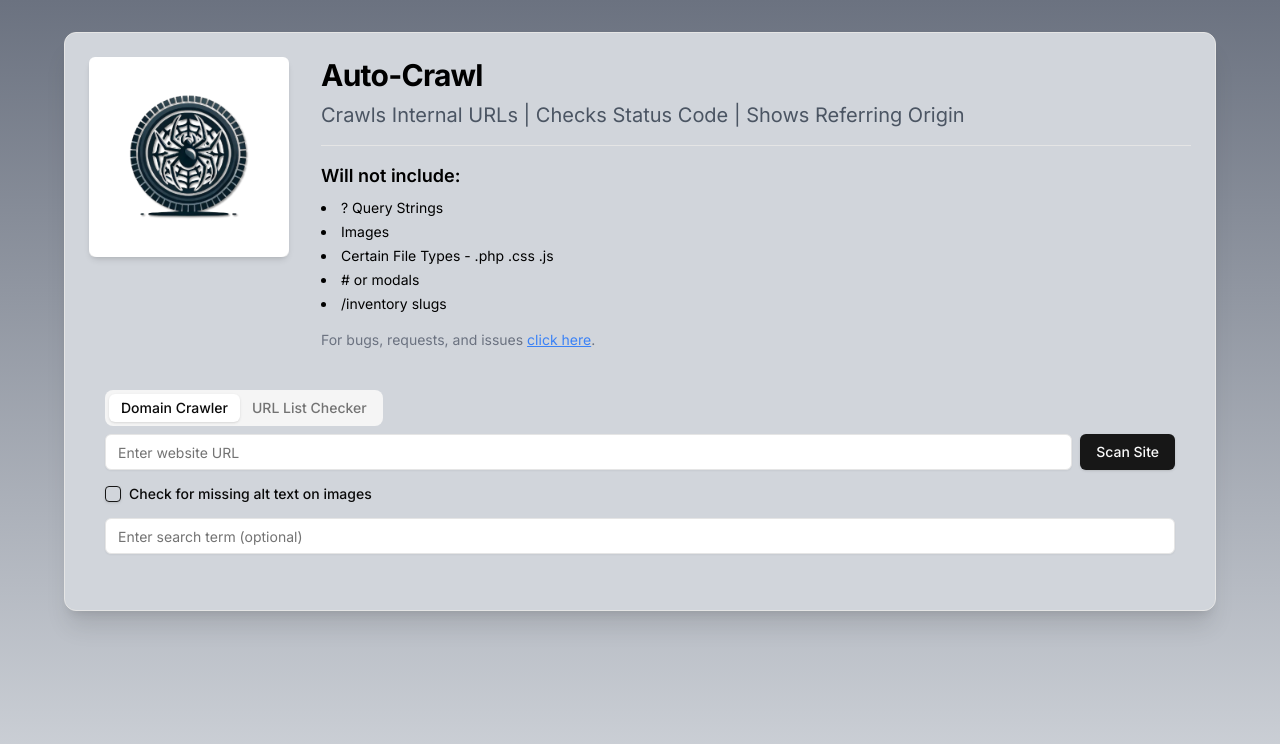
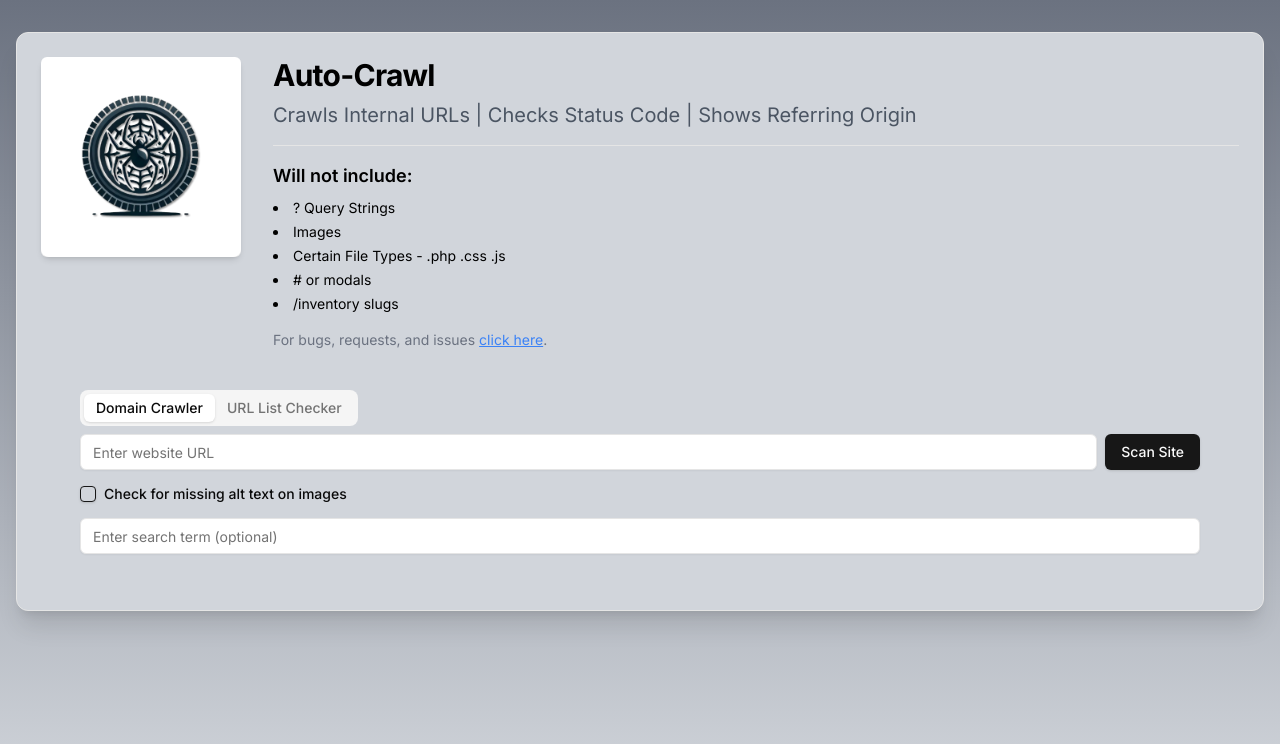
Before and after one commit to vande012/autocrawl, a Next.js app: page / in a window 1280 px wide. Shown: the top 744 px of the page. Built offline with nearby package versions, Linux system fonts and the light colour scheme.

Commit message:
widened border for more space

```diff
--- a/src/app/page.tsx
+++ b/src/app/page.tsx
@@ -7,7 +7,7 @@ import { Separator } from "@/components/ui/separator";
 export default function ScraperPage() {
   return (
     <div className="min-h-screen bg-gradient-to-b from-gray-500 to-gray-300 py-8 px-4">
-      <div className="container mx-auto max-w-6xl">
+      <div className="container mx-auto max-w-9xl">
         <Card className="bg-gray-300 shadow-xl">
           <CardHeader className="pb-0">
             <div className="flex flex-col md:flex-row items-center md:items-start">
```
